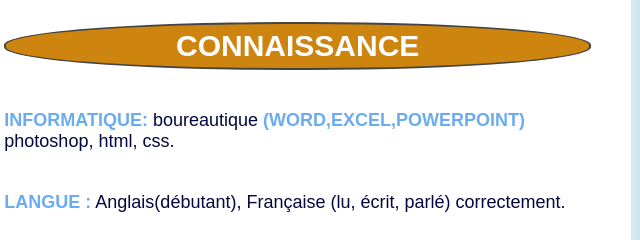
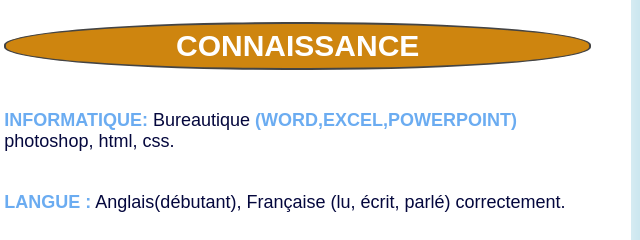
Before and after one commit to djaha1eric/djaha1eric.github.io, a plain HTML site: page index.html in a window 1280 px wide. Shown: the part 303-543 px from the top of the page, 509-1149 px from the left. Drawn offline with Linux system fonts and the light colour scheme.

Commit message:
index.html

```diff
--- a/index.html
+++ b/index.html
@@ -34,7 +34,7 @@
      <div class="contenaire">
         <div class="boxe">
             <h1>CONNAISSANCE</h1>
-            <p><b>Informatique: </b>boureautique <b>(Word,Excel,Powerpoint)</b> photoshop, html, css. </p>
+            <p><b>Informatique: </b>   Bureautique <b>(Word,Excel,Powerpoint)</b> photoshop, html, css. </p>
             <p><b>Langue :</b> Anglais(débutant),  Française (lu, écrit, parlé) correctement.</p>
 
         </div>
```
